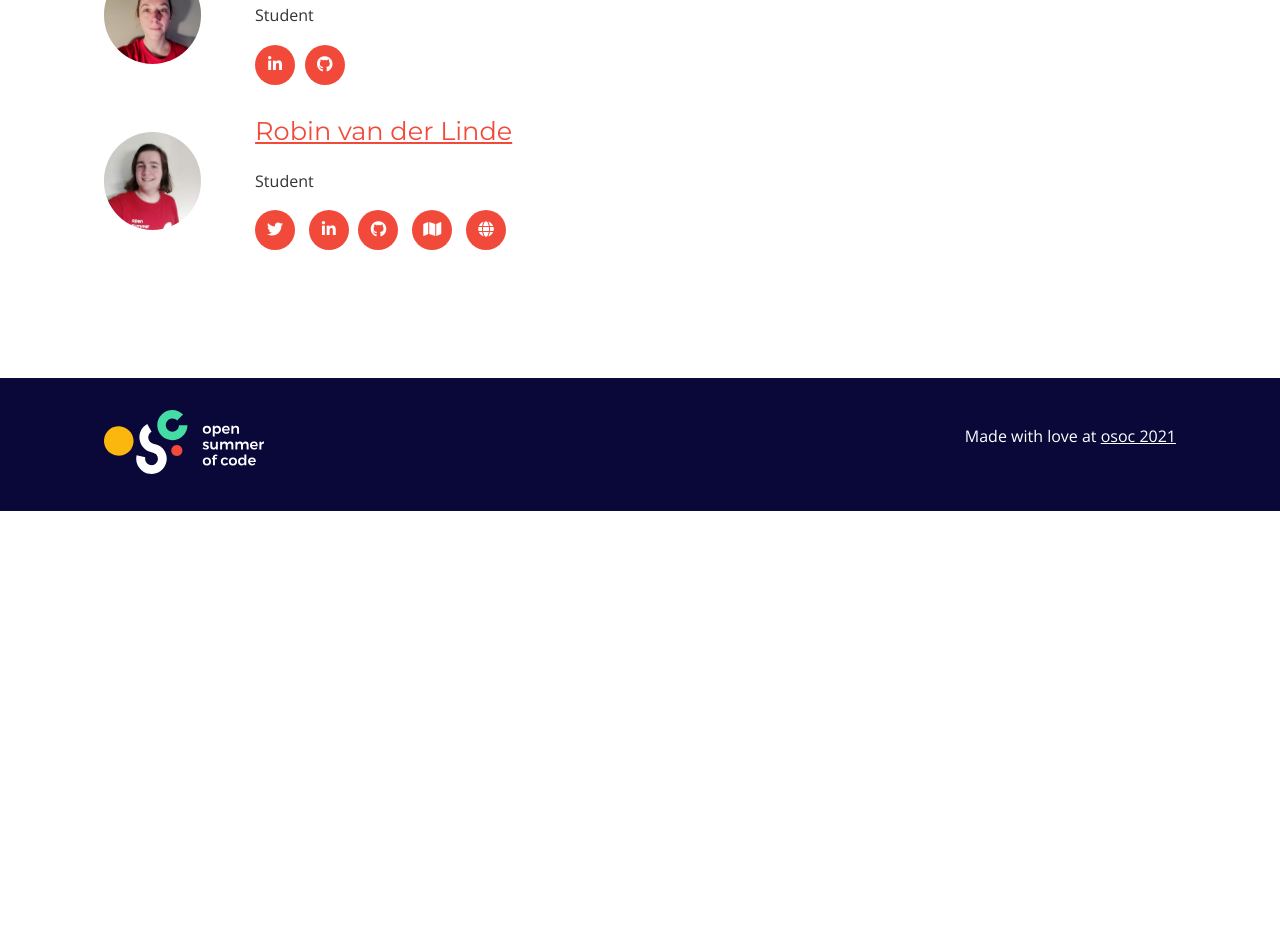
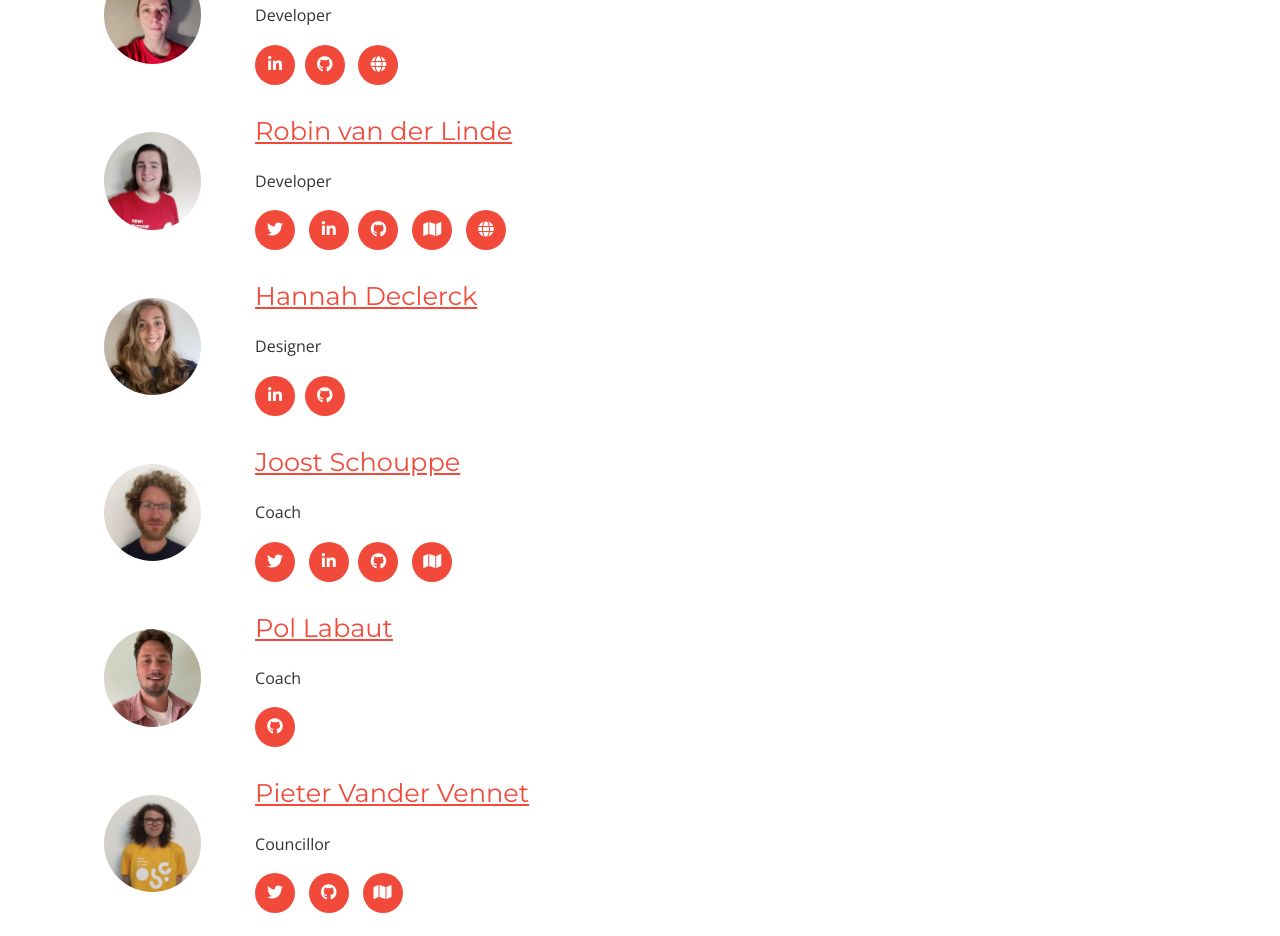
Before and after one commit to osoc21/BikeInfrastructure, a website built with Parcel: page src/index.html in a window 1280 px wide. Shown: the part 2044-2980 px from the top of the page. Before the commit the page ends 2555 px from the top, so only its background shows below. Built offline with nearby package versions, Linux system fonts and the light colour scheme.

Commit message:
📝 Complete team

```diff
--- a/src/index.html
+++ b/src/index.html
@@ -253,7 +253,7 @@
                       >Arno Deceuninck</a
                     >
                   </h4>
-                  <p>Student</p>
+                  <p>Developer</p>
                   <div class="social">
                     <a
                       href="https://www.linkedin.com/in/arnodece/"
@@ -267,21 +267,17 @@
               </li>
               <li class="row middle-xs">
                 <div class="col-xs-3">
-                  <a
-                    href="https://www.linkedin.com/in/be-charlottedelvaux/"
-                    target="_blank"
+                  <a href="https://www.vauxdell.be/" target="_blank"
                     ><img class="round" src="./img/charlotte-delvaux.jpg"
                   /></a>
                 </div>
                 <div class="col-xs-9 col-md-8 col-lg-8 col-md-offset-1">
                   <h4 class="h6">
-                    <a
-                      href="https://www.linkedin.com/in/be-charlottedelvaux/"
-                      target="_blank"
+                    <a href="https://www.vauxdell.be/" target="_blank"
                       >Charlotte Delvaux</a
                     >
                   </h4>
-                  <p>Student</p>
+                  <p>Developer</p>
                   <div class="social">
                     <a
                       href="https://www.linkedin.com/in/be-charlottedelvaux/"
@@ -289,6 +285,9 @@
                       ><i class="fab fa-linkedin-in"></i></a
                     ><a href="https://github.com/pgm-chardelv1" target="_blank"
                       ><i class="fab fa-github"></i
+                    ></a>
+                    <a href="https://www.vauxdell.be/" target="_blank">
+                      <i class="fas fa-globe"></i
                     ></a>
                   </div>
                 </div>
@@ -305,7 +304,7 @@
                       >Robin van der Linde</a
                     >
                   </h4>
-                  <p>Student</p>
+                  <p>Developer</p>
                   <div class="social">
                     <a href="https://twitter.com/linde_robin" target="_blank"
                       ><i class="fab fa-twitter"></i
@@ -314,7 +313,7 @@
                       href="https://www.linkedin.com/in/robin-van-der-linde-728063150/"
                       target="_blank"
                       ><i class="fab fa-linkedin-in"></i></a
-                    ><a href="https://github.com/RobinLinde/" target="_blank"
+                    ><a href="https://github.com/RobinLinde" target="_blank"
                       ><i class="fab fa-github"></i
                     ></a>
                     <a
@@ -325,6 +324,124 @@
                     ></a>
                     <a href="https://rlin.eu/" target="_blank">
                       <i class="fas fa-globe"></i
+                    ></a>
+                  </div>
+                </div>
+              </li>
+              <li class="row middle-xs">
+                <div class="col-xs-3">
+                  <a
+                    href="https://www.linkedin.com/in/hannah-declerck-308518147/"
+                    target="_blank"
+                    ><img class="round" src="./img/hannah-declerck.jpg"
+                  /></a>
+                </div>
+                <div class="col-xs-9 col-md-8 col-lg-8 col-md-offset-1">
+                  <h4 class="h6">
+                    <a
+                      href="https://www.linkedin.com/in/hannah-declerck-308518147/"
+                      target="_blank"
+                      >Hannah Declerck</a
+                    >
+                  </h4>
+                  <p>Designer</p>
+                  <div class="social">
+                    <a
+                      href="https://www.linkedin.com/in/hannah-declerck-308518147/"
+                      target="_blank"
+                      ><i class="fab fa-linkedin-in"></i></a
+                    ><a href="https://github.com/hannah-devine" target="_blank"
+                      ><i class="fab fa-github"></i
+                    ></a>
+                  </div>
+                </div>
+              </li>
+              <li class="row middle-xs">
+                <div class="col-xs-3">
+                  <a
+                    href="https://www.linkedin.com/in/joost-schouppe-60393948/"
+                    target="_blank"
+                    ><img
+                      class="round"
+                      src="./img/2b240db3-3580-4b52-ab8d-544774838ed0.png"
+                  /></a>
+                </div>
+                <div class="col-xs-9 col-md-8 col-lg-8 col-md-offset-1">
+                  <h4 class="h6">
+                    <a
+                      href="https://www.linkedin.com/in/joost-schouppe-60393948/"
+                      target="_blank"
+                      >Joost Schouppe</a
+                    >
+                  </h4>
+                  <p>Coach</p>
+                  <div class="social">
+                    <a href="https://twitter.com/joostjakob" target="_blank"
+                      ><i class="fab fa-twitter"></i
+                    ></a>
+                    <a
+                      href="https://www.linkedin.com/in/joost-schouppe-60393948/"
+                      target="_blank"
+                      ><i class="fab fa-linkedin-in"></i></a
+                    ><a href="https://github.com/joostschouppe" target="_blank"
+                      ><i class="fab fa-github"></i
+                    ></a>
+                    <a
+                      href="https://osm.org/user/joost%20schouppe"
+                      target="_blank"
+                    >
+                      <i class="fas fa-map"></i
+                    ></a>
+                  </div>
+                </div>
+              </li>
+              <li class="row middle-xs">
+                <div class="col-xs-3">
+                  <a href="https://github.com/labautpol" target="_blank"
+                    ><img class="round" src="./img/pol-labaut.jpg"
+                  /></a>
+                </div>
+                <div class="col-xs-9 col-md-8 col-lg-8 col-md-offset-1">
+                  <h4 class="h6">
+                    <a href="https://github.com/labautpol" target="_blank"
+                      >Pol Labaut</a
+                    >
+                  </h4>
+                  <p>Coach</p>
+                  <div class="social">
+                    <a href="https://github.com/labautpol" target="_blank"
+                      ><i class="fab fa-github"></i
+                    ></a>
+                  </div>
+                </div>
+              </li>
+              <li class="row middle-xs">
+                <div class="col-xs-3">
+                  <a href="https://github.com/pietervdvn" target="_blank"
+                    ><img
+                      class="round"
+                      src="./img/3c9a0f97-ee07-483b-8d01-4c13cc794849.png"
+                  /></a>
+                </div>
+                <div class="col-xs-9 col-md-8 col-lg-8 col-md-offset-1">
+                  <h4 class="h6">
+                    <a href="https://github.com/pietervdvn" target="_blank"
+                      >Pieter Vander Vennet</a
+                    >
+                  </h4>
+                  <p>Councillor</p>
+                  <div class="social">
+                    <a href="https://twitter.com/pietervdvn" target="_blank"
+                      ><i class="fab fa-twitter"></i
+                    ></a>
+                    <a href="https://github.com/pietervdvn" target="_blank"
+                      ><i class="fab fa-github"></i
+                    ></a>
+                    <a
+                      href="https://osm.org/user/Pieter%20Vander%20Vennet"
+                      target="_blank"
+                    >
+                      <i class="fas fa-map"></i
                     ></a>
                   </div>
                 </div>
```
Also changed, not shown: src/img/2b240db3-3580-4b52-ab8d-544774838ed0.png (added), src/img/3c9a0f97-ee07-483b-8d01-4c13cc794849.png (added), src/img/hannah-declerck.jpg (added), src/img/pol-labaut.jpg (added).
